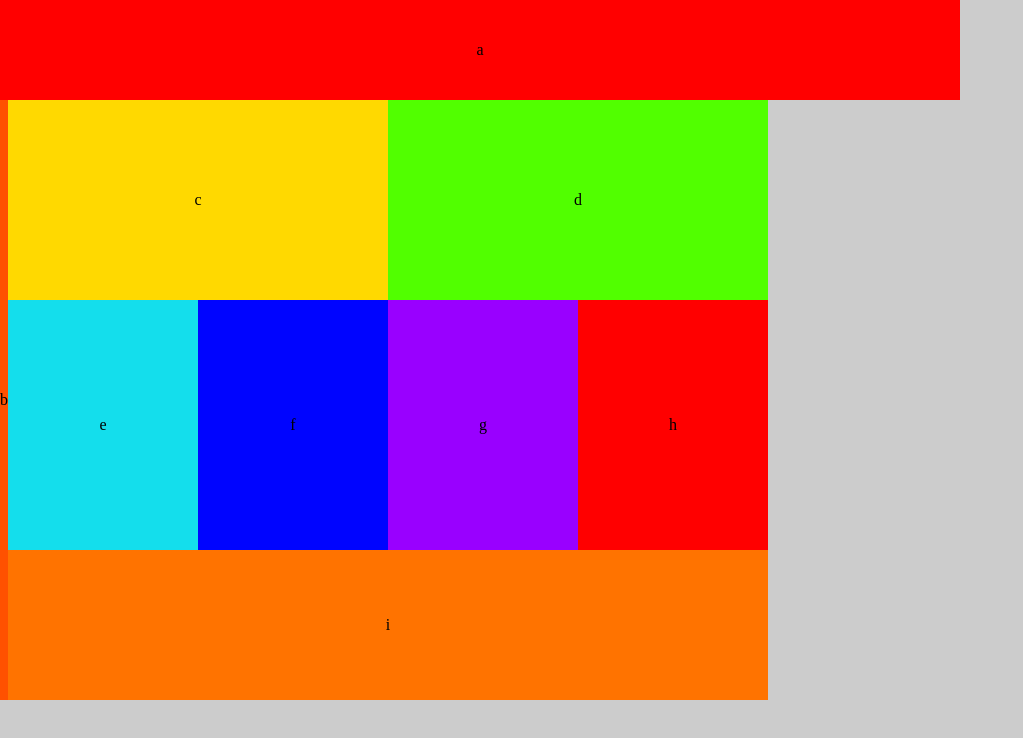
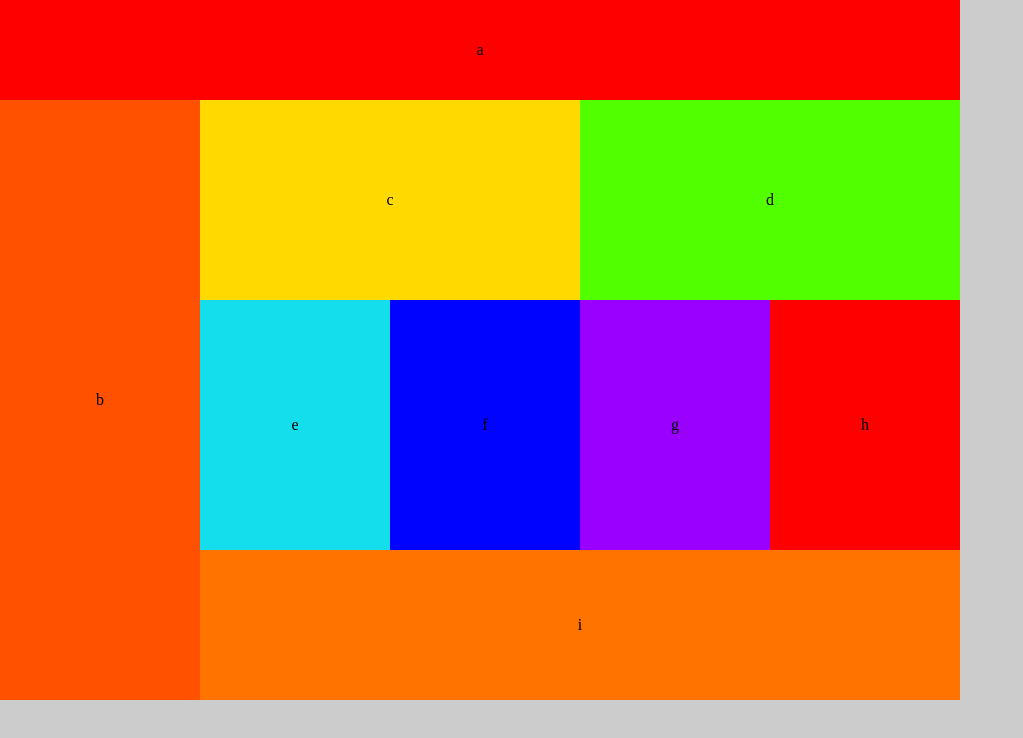
Before and after one commit to 301-Code-Fellows-Labs/lab5b, a website: page public/index.html in a window 1280 px wide. Shown: the whole page, without its empty margins (0-1023 px from the left). Drawn offline with Linux system fonts and the light colour scheme.

Commit message:
fixing bug with flex

```diff
--- a/public/index.html
+++ b/public/index.html
@@ -17,9 +17,12 @@
   </header>
 
   <main>
-      <aside class = "b">
+    <div class = "flex-container-column">
+      <aside class = "b flex-container-column">
           b
       </aside>
+    </div>
+    <div class = "flex-container-column">
         <div class = "flex-container-column" >
               <div class = "flex-container-row">
                 <div class = "cd c"> c </div>
@@ -33,6 +36,7 @@
           </div>
            <footer class = "footer i"> i </footer>
           </div>
+    </div>
   </main>
 
 </body>
--- a/public/styles/base.css
+++ b/public/styles/base.css
@@ -20,6 +20,7 @@ aside {
     height: 150px;
     line-height: 150px;
     text-align: center;
+
 }
 main {
     width: 480px;
@@ -31,7 +32,6 @@ main {
             width: 960px;
             height: 775px;
             background-color: #ccc;
-
         }
         header {
             width: 960px;
@@ -55,6 +55,5 @@ main {
             width: 760px;
             height: 450px;
             display: flex;
-
         }
   }
--- a/public/styles/layout.css
+++ b/public/styles/layout.css
@@ -6,8 +6,6 @@
   .flex-container-row {
     display: flex;
     flex-direction: row;
-
-
   }
   .flex-container-column {
     display: flex;
```
Also changed, not shown: package.json (+10 -10 lines), 1 other file.
